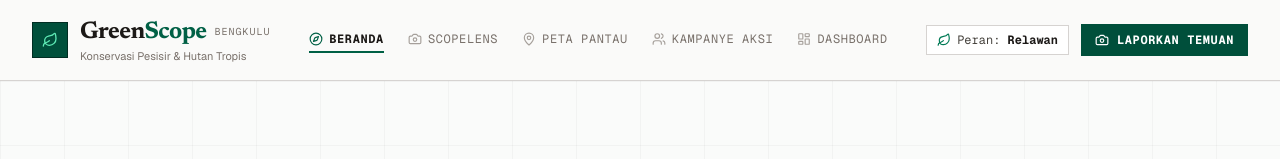
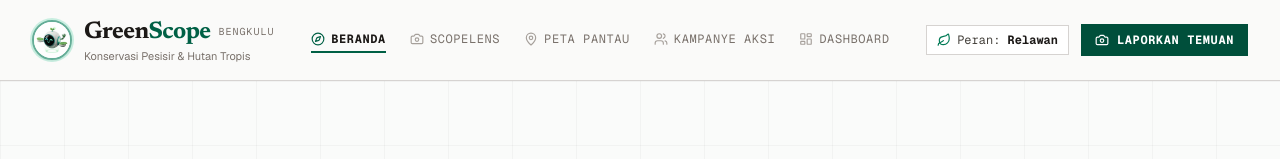
Before and after one commit to Sufyan-Tsaury/greenscope, a Next.js app: page / in a window 1280 px wide. Shown: the top 159 px of the page. Built offline with nearby package versions, Linux system fonts and the light colour scheme.

Commit message:
feat(ui): synchronize brand logo with smooth circular Scopey mascot badge in navbar and footer

```diff
--- a/src/components/footer.tsx
+++ b/src/components/footer.tsx
@@ -11,10 +11,10 @@ export default function Footer() {
           {/* Brand & Mascot */}
           <div className="md:col-span-2 space-y-4">
             <div className="flex items-center gap-3">
-              <div className="relative w-10 h-10 rounded-full overflow-hidden border border-emerald-400">
+              <div className="relative w-10 h-10 rounded-full overflow-hidden border-2 border-emerald-400 ring-2 ring-emerald-500/30 shadow-xs shrink-0">
                 <Image
                   src="/mascot-scopey.jpg"
-                  alt="Scopey Mascot"
+                  alt="GreenScope Mascot Scopey"
                   fill
                   className="object-cover"
                   sizes="40px"
--- a/src/components/navbar.tsx
+++ b/src/components/navbar.tsx
@@ -41,8 +41,15 @@ export default function Navbar() {
 
             {/* Logo Brand */}
             <Link href="/" className="flex items-center gap-3 group focus:outline-hidden">
-              <div className="w-9 h-9 border border-emerald-950 bg-emerald-900 text-white flex items-center justify-center font-bold shadow-none group-hover:bg-emerald-950 transition-colors">
-                <Leaf className="w-4 h-4 text-emerald-300" />
+              <div className="relative w-9 h-9 sm:w-10 sm:h-10 rounded-full overflow-hidden border-2 border-emerald-700/60 ring-2 ring-emerald-500/20 shadow-xs group-hover:border-emerald-600 transition-all shrink-0">
+                <Image
+                  src="/mascot-scopey.jpg"
+                  alt="GreenScope Mascot Scopey"
+                  fill
+                  className="object-cover group-hover:scale-105 transition-transform duration-300"
+                  sizes="40px"
+                  priority
+                />
               </div>
               <div className="flex flex-col">
                 <div className="flex items-center gap-2">
```
